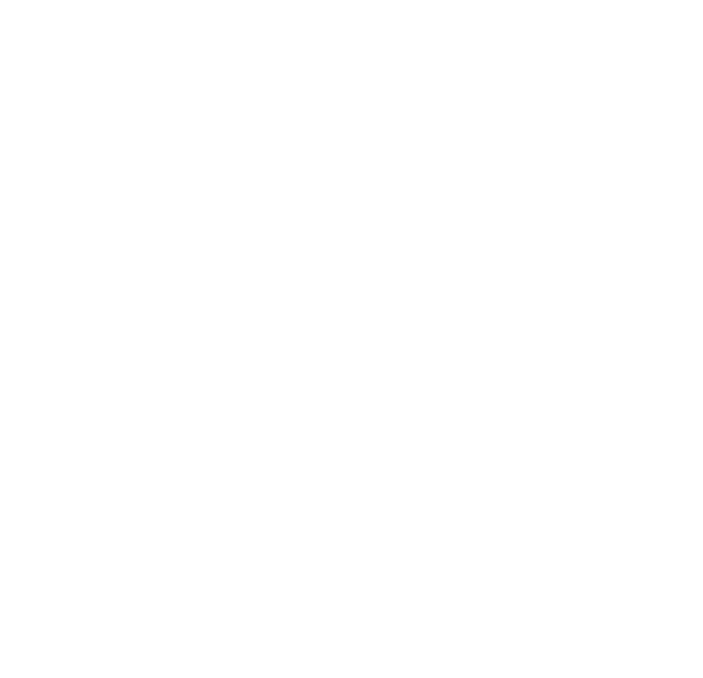
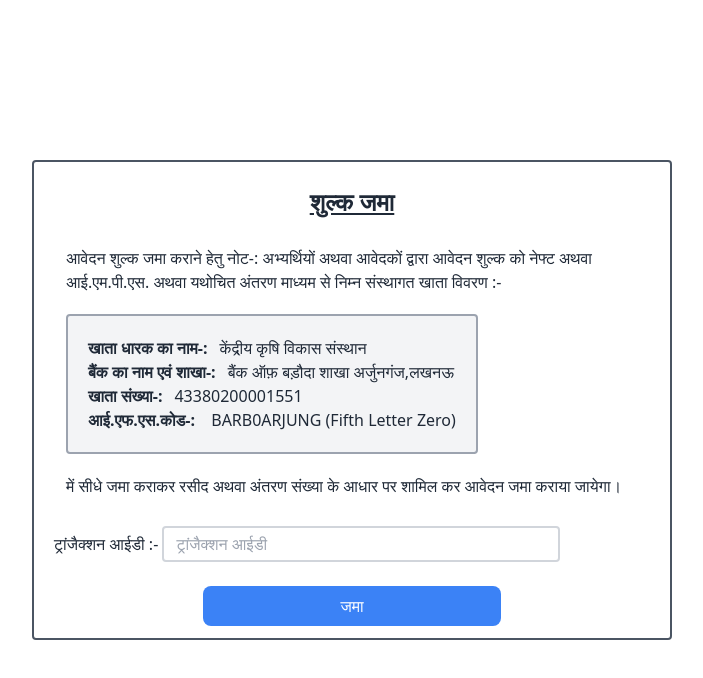
Before and after one commit to BOI-1/FormBOI, a React (Vite) app: page /pay in a window 1280 px wide. Before the commit this address had no page. Shown: the top 678 px of the page, without its empty margins (288-991 px from the left). Built offline with nearby package versions, Linux system fonts and the light colour scheme; the HTML template or start-up script is replaced by a standard one.

Commit message:
payment added

```diff
--- a/src/App.jsx
+++ b/src/App.jsx
@@ -3,6 +3,7 @@
 import Details from "./components/Details";
 import { Routes, Route } from "react-router-dom";
 import Preview from "./components/Preview";
+import Pay from "./components/Pay";
 import Done from "./components/done";
 
 function App() {
@@ -10,7 +11,7 @@
 
   function data(data) {
     setData1(data);
-    console.log(data)
+    console.log(data);
   }
 
   return (
@@ -18,7 +19,8 @@
       <Routes>
         <Route path="/" element={<Details />} />
         <Route path="/form" element={<Form data={data} />} />
-        <Route path="/preview" element={<Preview data={data1} />} />
+        <Route path="/preview" element={<Preview />} />
+        <Route path="/pay" element={<Pay data={data1} />} />
         <Route path="/done" element={<Done />} />
       </Routes>
     </>
--- /dev/null
+++ b/src/components/Pay.jsx
@@ -0,0 +1,97 @@
+import React, { useState } from "react";
+
+function Pay({ data }) {
+  const [id, setId] = useState("");
+  async function submitForm() {
+    try {
+      const response = await axios.post(
+        "https://formbackend-wgpc.onrender.com/submitForm",
+        {
+          designation: data.info.designation,
+          name: data.info.name,
+          fName: data.info.fName,
+          dob: data.info.dob,
+          category: data.info.category,
+          address: data.info.address,
+          cAddress: data.info.cAddress,
+          adharr: data.info.adharr,
+          pan: data.info.pan,
+          phone: data.info.phone,
+          highSchoolPercent: data.quali.highSchoolPercent,
+          highSchoolYear: data.quali.highSchoolYear,
+          interPercent: data.quali.interPercent,
+          interYear: data.quali.interYear,
+          diplomaPercent: data.quali.diplomaPercent,
+          diplomaYear: data.quali.diplomaYear,
+          exp: data.exp,
+          transactionId: id,
+        }
+      );
+      console.log(response);
+      navigate("/done");
+    } catch (e) {
+      console.log(e);
+    }
+  }
+
+  return (
+    <div className="flex justify-center items-center h-screen ">
+      <div className="border-2 border-gray-600 px-5 py-3 rounded w-1/2">
+        <div className="font-bold underline text-2xl flex justify-center pt-3 ">
+          शुल्क जमा
+        </div>
+        <div className="px-3 py-7">
+          <div>
+            आवेदन शुल्क जमा कराने हेतु नोट-: अभ्यर्थियों अथवा आवेदकों द्वारा
+            आवेदन शुल्क को नेफ्ट अथवा आई.एम.पी.एस. अथवा यथोचित अंतरण माध्यम से
+            निम्न संस्थागत खाता विवरण :-
+          </div>
+          <div className=" border-2 border-gray-400 my-5 p-5 w-fit bg-gray-100 rounded">
+            {" "}
+            <div>
+              <span className="font-bold mr-3">खाता धारक का नाम-:</span>केंद्रीय
+              कृषि विकास संस्थान
+            </div>
+            <div>
+              <span className="font-bold mr-3">बैंक का नाम एवं शाखा-:</span>बैंक
+              ऑफ़ बड़ौदा शाखा अर्जुनगंज,लखनऊ
+            </div>
+            <div>
+              <span className="font-bold mr-3">खाता संख्या-:</span>
+              43380200001551
+            </div>
+            <div>
+              <span className="font-bold mr-3">आई.एफ.एस.कोड-:</span> BARB0ARJUNG
+              (Fifth Letter Zero)
+            </div>
+          </div>
+
+          <div>
+            में सीधे जमा कराकर रसीद अथवा अंतरण संख्या के आधार पर शामिल कर आवेदन
+            जमा कराया जायेगा।
+          </div>
+        </div>
+        <label>ट्रांजैक्शन आईडी :- </label>
+        <input
+          placeholder="ट्रांजैक्शन आईडी"
+          className="border-2 border-gray-300 rounded px-3 py-1 w-2/3"
+          onChange={(e) => {
+            setId(e.target.value);
+          }}
+        />
+        <br />
+        <br />
+        <div className="flex justify-center">
+          <button
+            className="bg-blue-500 text-white px-5 py-2 rounded-lg w-1/2"
+            onClick={submitForm}
+          >
+            जमा
+          </button>
+        </div>
+      </div>
+    </div>
+  );
+}
+
+export default Pay;
--- a/src/components/Preview.jsx
+++ b/src/components/Preview.jsx
@@ -1,43 +1,47 @@
 import { useNavigate } from "react-router-dom";
 import axios from "axios";
 
-function Preview({ data }) {
+function Preview() {
   const navigate = useNavigate();
 
   function back() {
     navigate("/form");
   }
 
-  async function submitForm() {
-    try {
-      const response = await axios.post(
-        "https://formbackend-wgpc.onrender.com/submitForm",
-        {
-          designation: data.info.designation,
-          name: data.info.name,
-          fName: data.info.fName,
-          dob: data.info.dob,
-          category: data.info.category,
-          address: data.info.address,
-          cAddress: data.info.cAddress,
-          adharr: data.info.adharr,
-          pan: data.info.pan,
-          phone: data.info.phone,
-          highSchoolPercent: data.quali.highSchoolPercent,
-          highSchoolYear: data.quali.highSchoolYear,
-          interPercent: data.quali.interPercent,
-          interYear: data.quali.interYear,
-          diplomaPercent: data.quali.diplomaPercent,
-          diplomaYear: data.quali.diplomaYear,
-          exp: data.exp,
-        }
-      );
-      console.log(response);
-      navigate("/done");
-    } catch (e) {
-      console.log(e);
-    }
+  function payFees() {
+    navigate("/pay")
   }
+
+  // async function submitForm() {
+  //   try {
+  //     const response = await axios.post(
+  //       "https://formbackend-wgpc.onrender.com/submitForm",
+  //       {
+  //         designation: data.info.designation,
+  //         name: data.info.name,
+  //         fName: data.info.fName,
+  //         dob: data.info.dob,
+  //         category: data.info.category,
+  //         address: data.info.address,
+  //         cAddress: data.info.cAddress,
+  //         adharr: data.info.adharr,
+  //         pan: data.info.pan,
+  //         phone: data.info.phone,
+  //         highSchoolPercent: data.quali.highSchoolPercent,
+  //         highSchoolYear: data.quali.highSchoolYear,
+  //         interPercent: data.quali.interPercent,
+  //         interYear: data.quali.interYear,
+  //         diplomaPercent: data.quali.diplomaPercent,
+  //         diplomaYear: data.quali.diplomaYear,
+  //         exp: data.exp,
+  //       }
+  //     );
+  //     console.log(response);
+  //     navigate("/done");
+  //   } catch (e) {
+  //     console.log(e);
+  //   }
+  // }
 
   return (
     <div className="mx-20 my-6">
@@ -198,10 +202,10 @@
           पीछे जाए
         </button>
         <button
-          onClick={submitForm}
+          onClick={payFees}
           className="my-5 bg-sky-500 hover:bg-sky-400 text-white px-10 py-2 rounded-md"
         >
-          जमा करे
+          शुल्क भुगतान करें
         </button>
       </div>
     </div>
```
